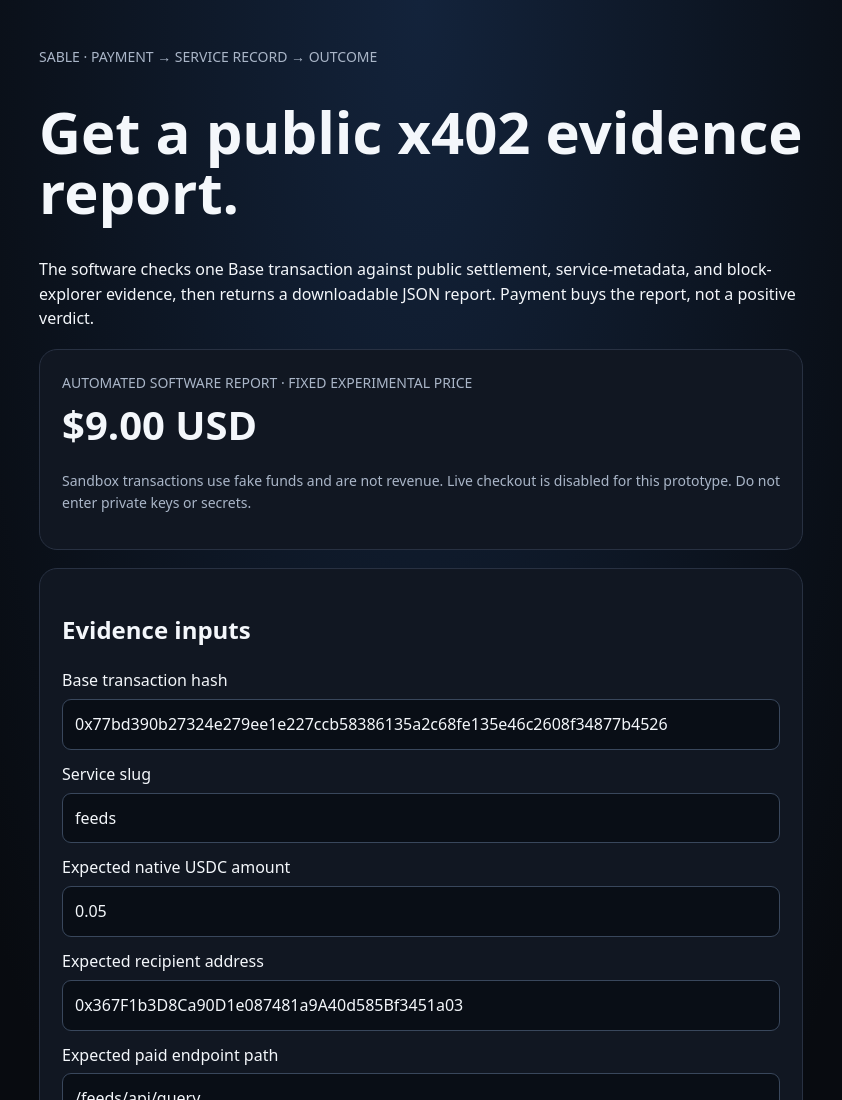
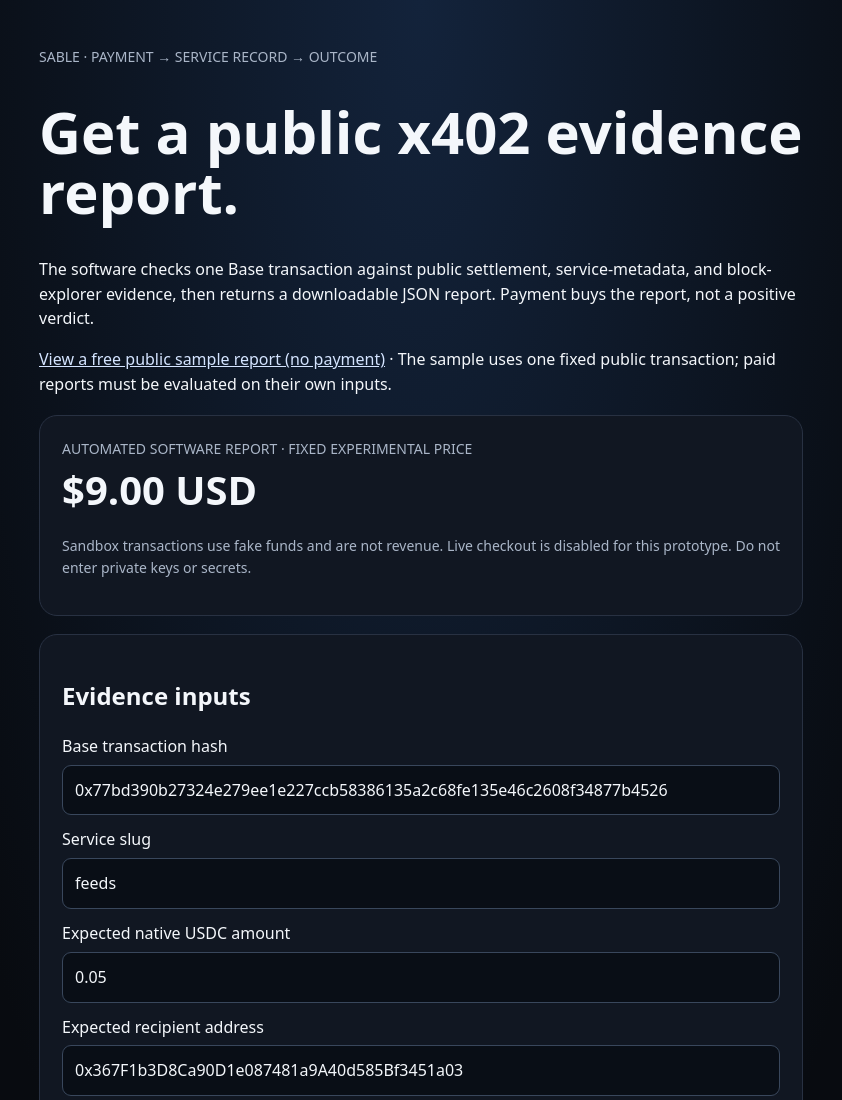
Before and after one commit to EkkoTang67/sable-agent-reliability-ci-check, a plain HTML site: page checkout-poc/public/x402-report.html in a window 1280 px wide. Shown: the top 1100 px of the page, without its empty margins (219-1061 px from the left). Drawn offline with Linux system fonts and the light colour scheme; no server answers.

Commit message:
Link free sample evidence report from checkout page

```diff
--- a/checkout-poc/public/x402-report.html
+++ b/checkout-poc/public/x402-report.html
@@ -6,6 +6,7 @@
 <p class="muted">SABLE · PAYMENT → SERVICE RECORD → OUTCOME</p>
 <h1>Get a public x402 evidence report.</h1>
 <p>The software checks one Base transaction against public settlement, service-metadata, and block-explorer evidence, then returns a downloadable JSON report. Payment buys the report, not a positive verdict.</p>
+<p><a href="/api/demo_report">View a free public sample report (no payment)</a> · The sample uses one fixed public transaction; paid reports must be evaluated on their own inputs.</p>
 <section class="panel"><div class="muted">AUTOMATED SOFTWARE REPORT · FIXED EXPERIMENTAL PRICE</div><div class="price">$9.00 USD</div><p class="muted">Sandbox transactions use fake funds and are not revenue. Live checkout is disabled for this prototype. Do not enter private keys or secrets.</p></section>
 <section class="panel"><h2>Evidence inputs</h2><form id="case-form">
 <div class="field"><label for="transaction_hash">Base transaction hash</label><input id="transaction_hash" required pattern="0x[0-9a-fA-F]{64}" maxlength="66" value="0x77bd390b27324e279ee1e227ccb58386135a2c68fe135e46c2608f34877b4526"></div>
```
